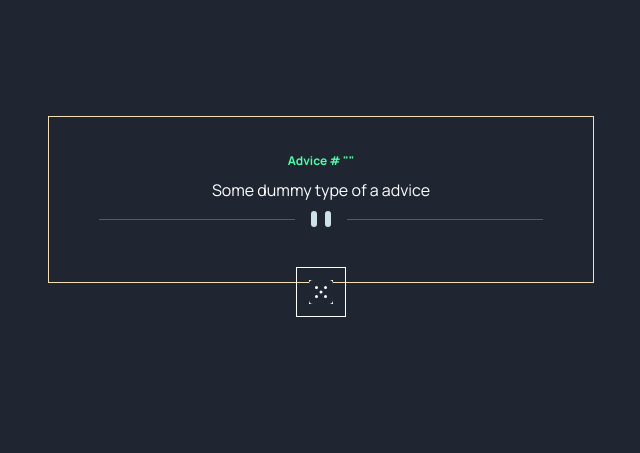
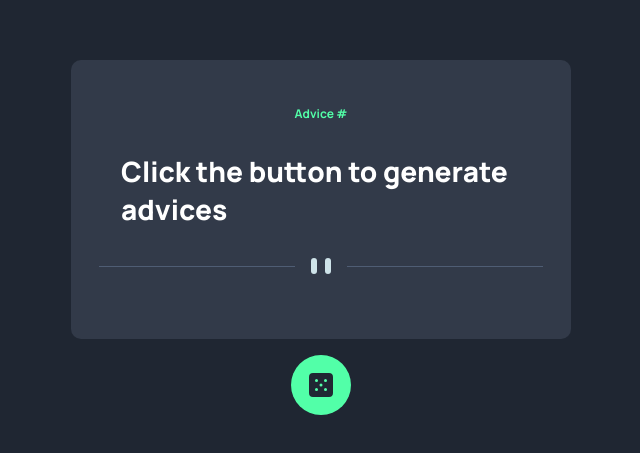
Before and after one commit to nickonyi/Advice-generator-app, a React app: page / in a window 1280 px wide. Shown: the part 201-654 px from the top of the page, without its empty margins (319-959 px from the left). Built offline with nearby package versions, Linux system fonts and the light colour scheme; the HTML template or start-up script is replaced by a standard one.

Commit message:
html and css

```diff
--- a/src/Advice.jsx
+++ b/src/Advice.jsx
@@ -1,13 +1,28 @@
 import Dividor from './assets/images/pattern-divider-desktop.svg?react';
 import Dice from './assets/images/icon-dice.svg?react';
+import { useState } from 'react';
 
 function Advice() {
+  const [advice, setAdvice] = useState('');
+  const [adviceNo, setAdviceNo] = useState('');
+  const fetchAdvice = async () => {
+    try {
+      const response = await fetch('https://api.adviceslip.com/advice');
+      const data = await response.json();
+      setAdviceNo(data.slip.id);
+      setAdvice(data.slip.advice);
+    } catch (error) {
+      console.log('error fetching advice', error);
+    }
+  };
   return (
     <div className="container">
-      <h2>Advice # ""</h2>
-      <p className="advice">Some dummy type of a advice</p>
+      <h2>Advice # {adviceNo && adviceNo}</h2>
+      <p className="quote">
+        {advice ? advice : 'Click the button to generate advices'}
+      </p>
       <Dividor className="dividor" />
-      <div className="dice-container">
+      <div className="dice-container" onClick={fetchAdvice}>
         <Dice className="dice" />
       </div>
     </div>
--- a/src/styles/App.scss
+++ b/src/styles/App.scss
@@ -34,7 +34,8 @@ body {
 }
 
 .container {
-  border: 1px solid wheat;
+  background-color: $neutral-blue-900;
+  border-radius: 10px;
   position: relative;
   display: flex;
   flex-direction: column;
@@ -42,9 +43,10 @@ body {
   padding-block-start: 30px;
   padding-block-end: 50px;
   padding-inline: 50px;
+  width: 500px;
 }
 .container > * {
-  margin-block: 5px;
+  margin-block: 15px;
 }
 
 .container h2 {
@@ -57,15 +59,18 @@ body {
 }
 
 .dice-container {
-  border: 1px solid white;
-  height: 50px;
-  width: 50px;
+  background-color: $primary-green-300;
+  height: 60px;
+  width: 60px;
   display: flex;
   align-items: center;
   justify-content: center;
   position: absolute;
-  top: 145px;
+  top: 280px;
+  border-radius: 50%;
 }
-.dice {
-  background-color: $white;
+
+.quote {
+  font-size: 28px;
+  font-weight: 800;
 }
```
